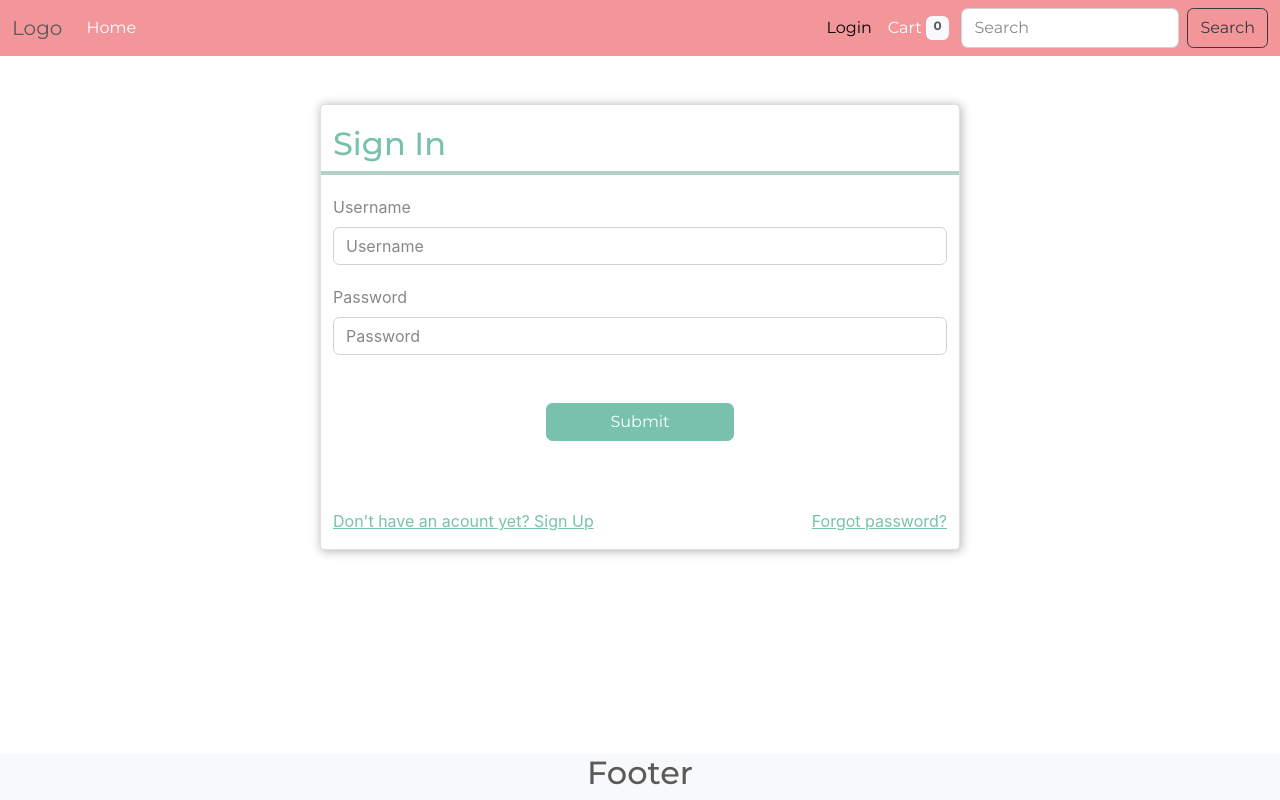
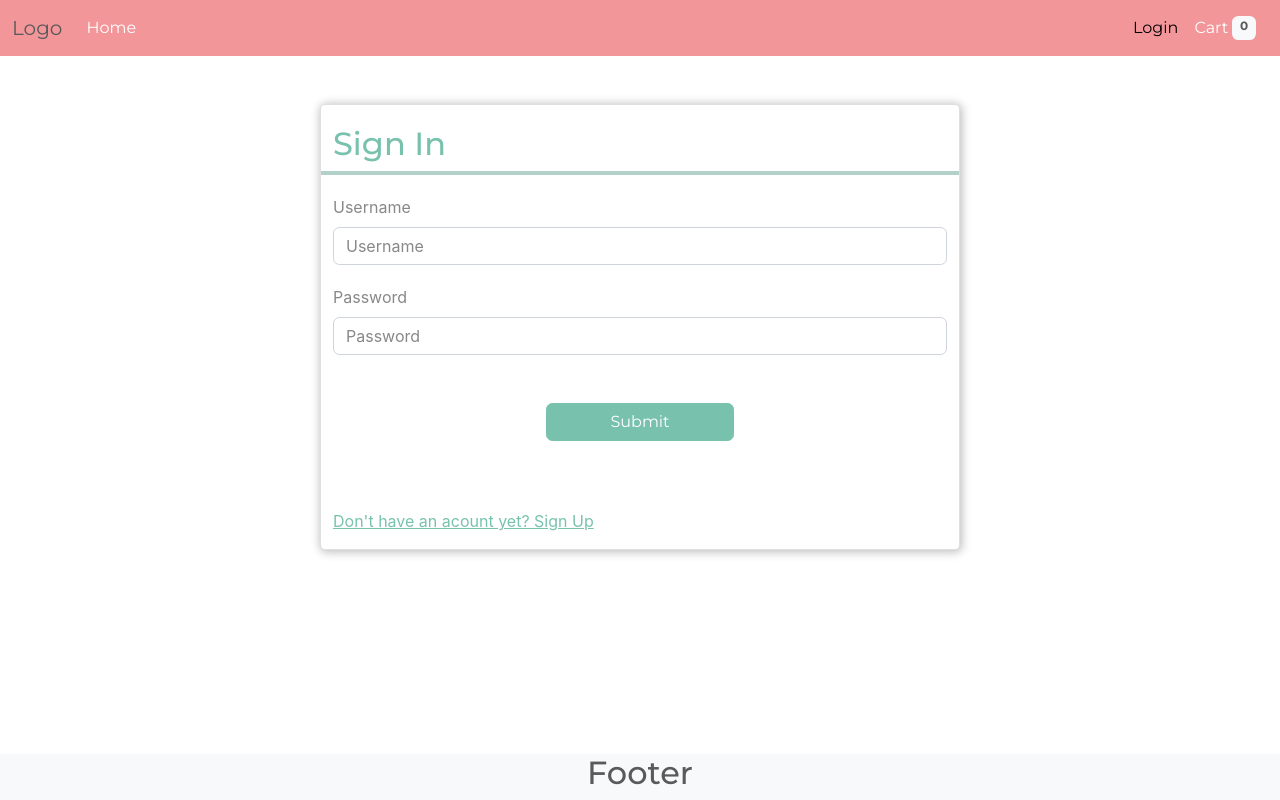
Before and after one commit to baram104/pianos-store-client, a React (Create React App) app: page /login in a window 1280 px wide. Built offline with nearby package versions, Linux system fonts and the light colour scheme.

Commit message:
deleted search bar, and forgot password option, modified products page

```diff
--- a/package.json
+++ b/package.json
@@ -6,6 +6,7 @@
     "@emotion/react": "^11.10.0",
     "@emotion/styled": "^11.10.0",
     "@mui/material": "^5.10.2",
+    "@reduxjs/toolkit": "^1.8.5",
     "@testing-library/jest-dom": "^5.16.4",
     "@testing-library/react": "^13.3.0",
     "@testing-library/user-event": "^13.5.0",
@@ -17,6 +18,7 @@
     "react-icons": "^4.4.0",
     "react-router-dom": "^6.3.0",
     "react-scripts": "5.0.1",
+    "redux": "^4.2.0",
     "web-vitals": "^2.1.4"
   },
   "scripts": {
--- a/src/Components/Form/FormComp.js
+++ b/src/Components/Form/FormComp.js
@@ -97,9 +97,6 @@ export default function FormComp(props) {
             ""
           )}
         </Col>
-        <Col className="text-end">
-          {props.formTitle === "Sign In" ? <a href="">Forgot password?</a> : ""}
-        </Col>
       </Row>
     </Form>
   );
--- a/src/Components/Layout/Navbar/NavbarComp.js
+++ b/src/Components/Layout/Navbar/NavbarComp.js
@@ -42,18 +42,6 @@ function NavbarComp() {
                 Cart
                 <Badge className="bg-light mx-1">{ctx.userCart.length}</Badge>
               </NavLink>
-
-              <form className="d-flex" role="search">
-                <input
-                  className="form-control me-2"
-                  type="search"
-                  placeholder="Search"
-                  aria-label="Search"
-                />
-                <button className="btn btn-outline-dark" type="submit">
-                  Search
-                </button>
-              </form>
             </Col>
           </Nav>
         </Navbar.Collapse>
--- a/src/Components/ProductDetails/ProductDetails.js
+++ b/src/Components/ProductDetails/ProductDetails.js
@@ -29,10 +29,9 @@ function ProductDetails(props) {
           <div className="row g-0 my-0">
             <div className="col-lg-5 col-md-12">
               <Carousel>
-                {piano.imgs.map((img) => (
-                  <Carousel.Item>
+                {piano.imgs.map((img, idx) => (
+                  <Carousel.Item key={idx}>
                     <img
-                      key={piano.id}
                       className="d-block w-100"
                       src={`http://localhost:3100/images/pianos/${piano.id}/${img}`}
                       alt={img}
--- a/src/DAL/api.js
+++ b/src/DAL/api.js
@@ -15,6 +15,18 @@ export const getPianosBySort = async (sortCondition) => {
   if (sortCondition) {
     res = await fetch(
       `http://localhost:3100/api/products/sort?condition=${sortCondition}`
+    );
+  } else {
+    res = await fetch("http://localhost:3100/api/products");
+  }
+  return res.json();
+};
+
+export const getPianosBySearch = async (searchTerm) => {
+  let res;
+  if (searchTerm) {
+    res = await fetch(
+      `http://localhost:3100/api/products/search?term=${searchTerm}`
     );
   } else {
     res = await fetch("http://localhost:3100/api/products");
--- a/src/Pages/Cart/CartPage.js
+++ b/src/Pages/Cart/CartPage.js
@@ -1,11 +1,10 @@
 import { useContext } from "react";
 import { Button, Card, Col, Container, Row } from "react-bootstrap";
 import Product from "../../Components/Product/Product";
-import { Link, useLocation } from "react-router-dom";
+import { Link } from "react-router-dom";
 import UserContext from "../../store/user-context";
 
 export default function CartPage() {
-  const location = useLocation();
   const { userCart, userDetails, deleteCart } = useContext(UserContext);
 
   return (
--- a/src/Pages/Products/ProductsPage.js
+++ b/src/Pages/Products/ProductsPage.js
@@ -151,7 +151,7 @@ export default function ProductsPage() {
                     </div>
                     <div className="mt-2">
                       <div className="text-center">
-                        {(piano.units_in_stock && piano.unitsInStock) !== 0 ? (
+                        {piano.units_in_stock !== 0 ? (
                           <>
                             <Link to={`/checkout/${piano.id}`}>
                               <Button variant="primary" className="m-1">
--- a/src/store/user-context.js
+++ b/src/store/user-context.js
@@ -25,6 +25,7 @@ export const UserContextProvider = (props) => {
       nav("/login");
       return;
     }
+    return true;
   };
   const updateCart = async () => {
     const cart = await api.getCart();
@@ -44,35 +45,34 @@ export const UserContextProvider = (props) => {
   };
 
   const addToCart = async (id, quantity = 1) => {
-    authCheck();
+    if (!authCheck()) return;
     await api.addPianoToCart(id, quantity);
     updateCart();
   };
 
   const deleteCart = async () => {
-    console.log("hi");
-    authCheck();
+    if (!authCheck()) return;
     await api.deleteCart();
     updateCart();
   };
   const removeFromCart = async (id) => {
-    authCheck();
+    if (!authCheck()) return;
     await api.deleteCartProd(id);
     updateCart();
   };
   const updateCartProd = async (id, quantity) => {
-    authCheck();
+    if (!authCheck()) return;
     await api.updateCartProd(id, quantity);
     updateCart();
   };
 
   const addToWishList = async (id) => {
-    authCheck();
+    if (!authCheck()) return;
     await api.addFavProd(id);
     updateWishList();
   };
   const removeFromWishList = async (id) => {
-    authCheck();
+    if (!authCheck()) return;
     await api.deleteFavProd(id);
     updateWishList();
   };
```
Also changed, not shown: 1 other file (tests, documents, lock files or other folders).
